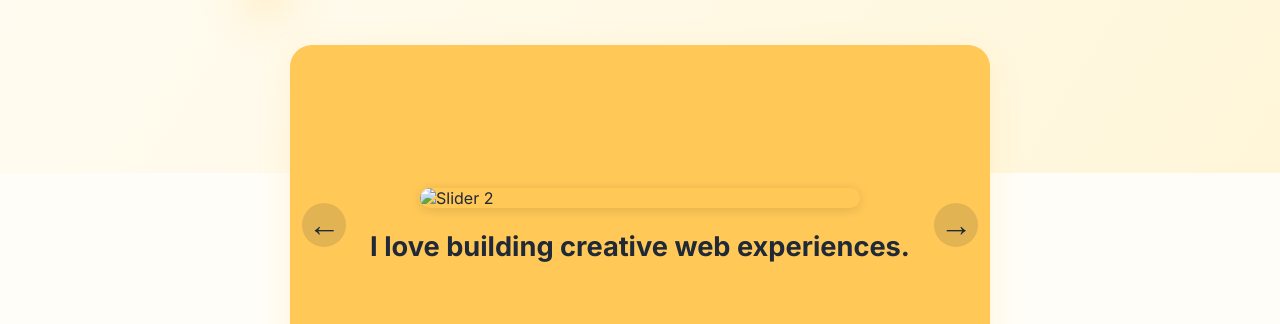
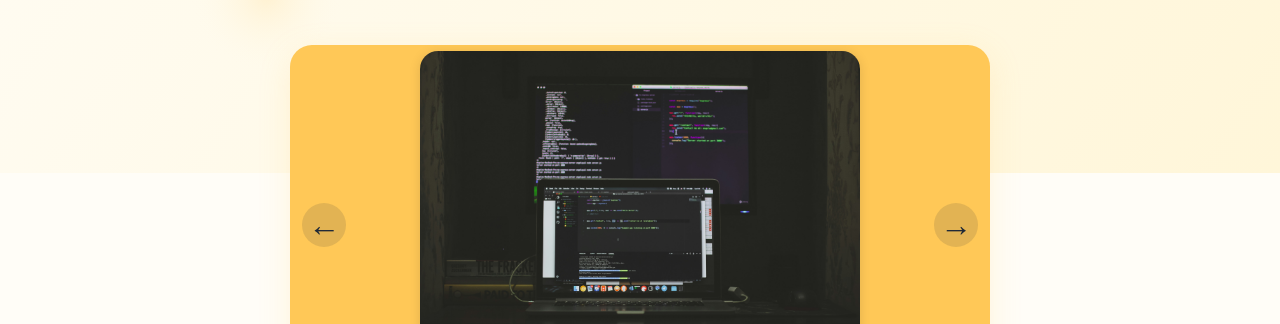
Before and after one commit to tahreemf362/Portfolio, a plain HTML site: page index.html in a window 1280 px wide. Shown: the part 627-951 px from the top of the page. Drawn offline with nearby package versions, Linux system fonts and the light colour scheme.

Commit message:
Update index.html

```diff
--- a/index.html
+++ b/index.html
@@ -305,7 +305,7 @@
   <button id="slider-left" style="position:absolute;left:12px;top:50%;transform:translateY(-50%);background:rgba(31,41,55,0.13);border:none;border-radius:50%;width:44px;height:44px;display:flex;align-items:center;justify-content:center;cursor:pointer;font-size:2rem;color:#1F2937;z-index:2;">&#8592;</button>
   <button id="slider-right" style="position:absolute;right:12px;top:50%;transform:translateY(-50%);background:rgba(31,41,55,0.13);border:none;border-radius:50%;width:44px;height:44px;display:flex;align-items:center;justify-content:center;cursor:pointer;font-size:2rem;color:#1F2937;z-index:2;">&#8594;</button>
       <div class="slider-content" style="display:flex;align-items:center;justify-content:center;flex-direction:column;min-height:360px;transition:all 0.5s;">
-        <img id="slider-img" src="images/slider1.jpg" alt="Slider 1" style="width:100%;max-width:440px;border-radius:18px;margin-bottom:22px;box-shadow:0 2px 12px rgba(0,0,0,0.12);">
+  <img id="slider-img" src="slider1.jpg" alt="Slider 1" style="width:100%;max-width:440px;border-radius:18px;margin-bottom:22px;box-shadow:0 2px 12px rgba(0,0,0,0.12);">
         <div id="slider-text" style="font-size:1.7rem;font-weight:700;text-align:center;">I am a passionate Software Engineering student.</div>
       </div>
     </div>
@@ -324,11 +324,11 @@
     typeWhoIAm();
     // Slider data
     const sliderData = [
-      {img:'images/slider1.jpg', text:'I am a passionate Software Engineering student.'},
-      {img:'images/slider2.jpg', text:'I love building creative web experiences.'},
-      {img:'images/slider3.jpg', text:'I design posters and brand assets on Canva.'},
-      {img:'images/slider4.jpg', text:'I collaborate and work in teams for projects.'},
-      {img:'images/slider5.jpg', text:'I am always learning and open for remote work.'}
+  {img:'slider1.jpg', text:'I am a passionate Software Engineering student.'},
+  {img:'slider2.jpg', text:'I love building creative web experiences.'},
+  {img:'slider3.jpg', text:'I design posters and brand assets on Canva.'},
+  {img:'slider4.jpg', text:'I collaborate and work in teams for projects.'},
+  {img:'slider5.jpg', text:'I am always learning and open for remote work.'}
     ];
     let sliderIndex = 0;
     function showSlider(idx) {
```
